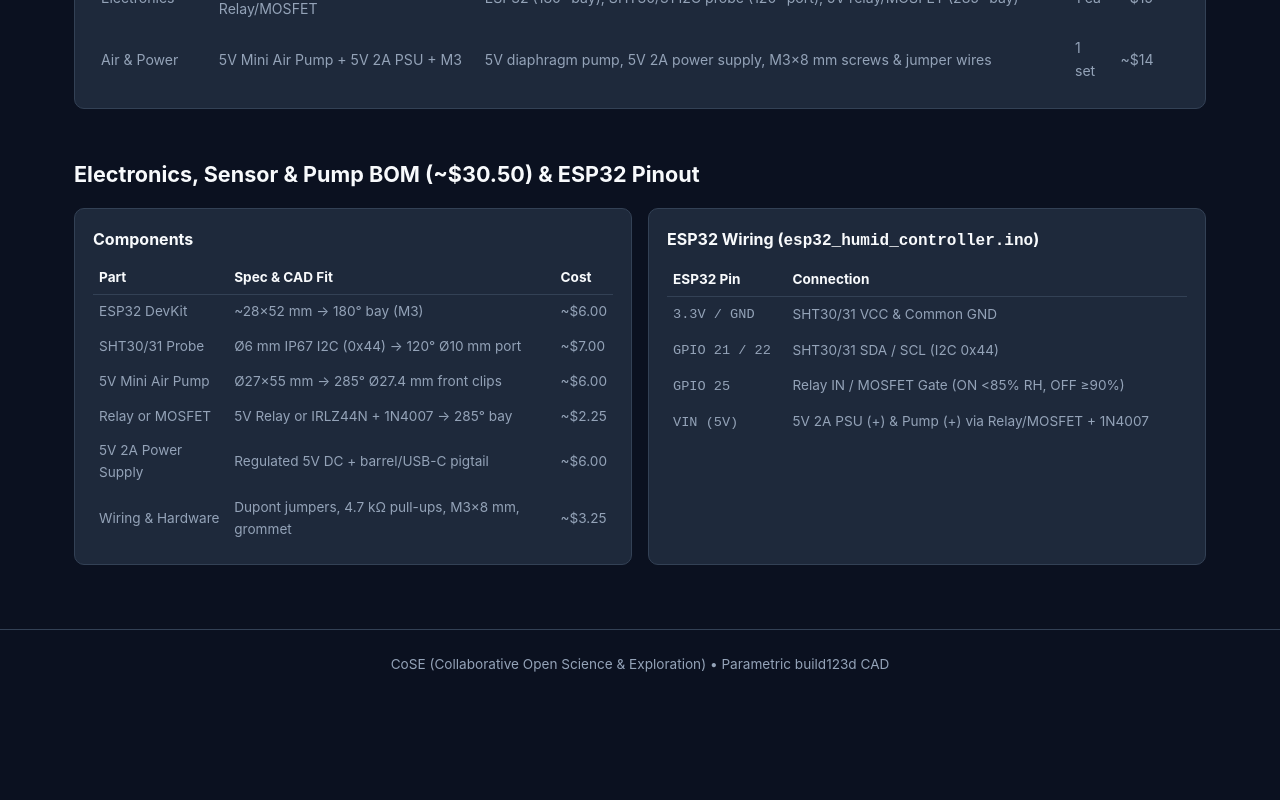
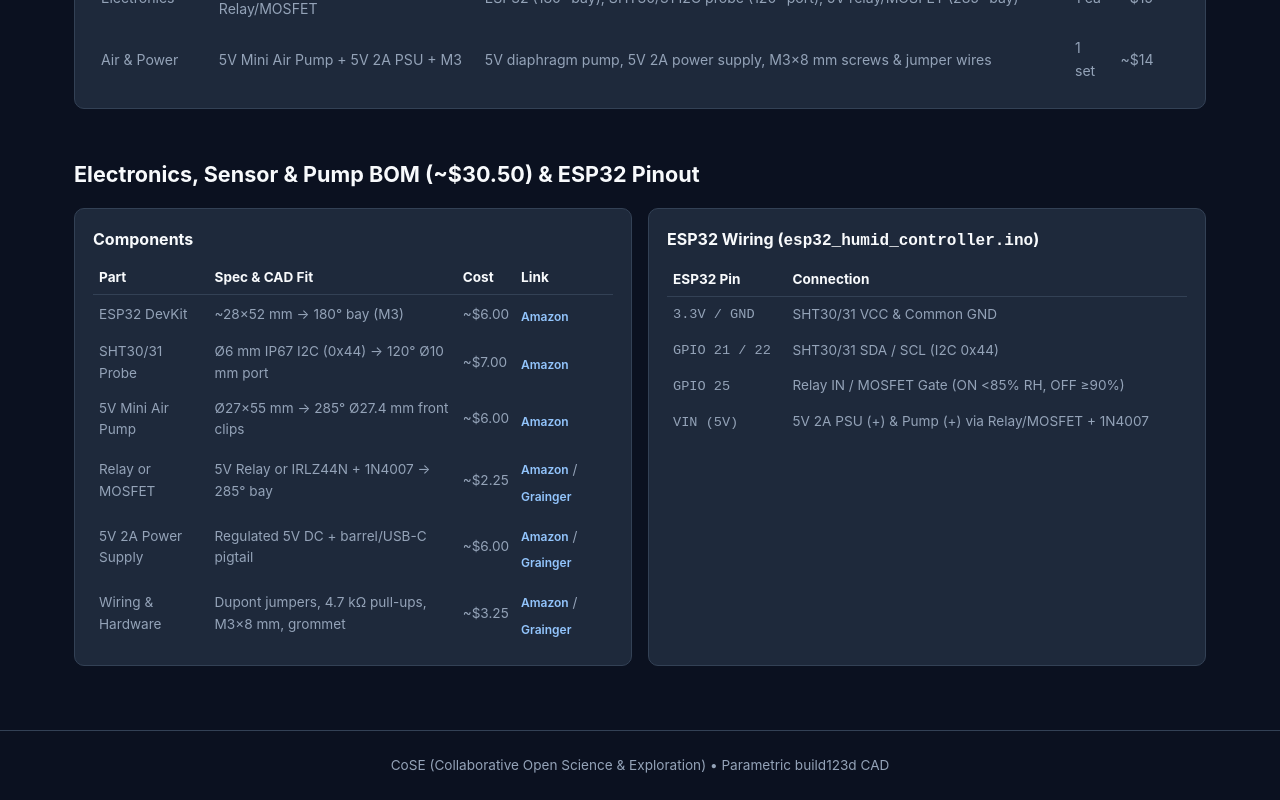
Before and after one commit to dr-richard-barker/cose-mycoponic-mvp, a plain HTML site: page docs/index.html in a window 1280 px wide. Shown: the part 2990-3790 px from the top of the page. Before the commit the page ends 3690 px from the top, so only its background shows below. Drawn offline with Linux system fonts and the light colour scheme.

Commit message:
Add Amazon and Grainger buy links to Electronics, Sensor & Pump BOM

```diff
--- a/docs/index.html
+++ b/docs/index.html
@@ -250,15 +250,16 @@
                 <th style="padding:6px;">Part</th>
                 <th style="padding:6px;">Spec &amp; CAD Fit</th>
                 <th style="padding:6px;">Cost</th>
+                <th style="padding:6px;">Link</th>
               </tr>
             </thead>
             <tbody style="color:var(--muted);">
-              <tr style="border-bottom:1px solid #1e293b;"><td style="padding:6px;">ESP32 DevKit</td><td style="padding:6px;">~28&times;52 mm &rarr; 180&deg; bay (M3)</td><td style="padding:6px;">~$6.00</td></tr>
-              <tr style="border-bottom:1px solid #1e293b;"><td style="padding:6px;">SHT30/31 Probe</td><td style="padding:6px;">Ø6 mm IP67 I2C (0x44) &rarr; 120&deg; Ø10 mm port</td><td style="padding:6px;">~$7.00</td></tr>
-              <tr style="border-bottom:1px solid #1e293b;"><td style="padding:6px;">5V Mini Air Pump</td><td style="padding:6px;">Ø27&times;55 mm &rarr; 285&deg; Ø27.4 mm front clips</td><td style="padding:6px;">~$6.00</td></tr>
-              <tr style="border-bottom:1px solid #1e293b;"><td style="padding:6px;">Relay or MOSFET</td><td style="padding:6px;">5V Relay or IRLZ44N + 1N4007 &rarr; 285&deg; bay</td><td style="padding:6px;">~$2.25</td></tr>
-              <tr style="border-bottom:1px solid #1e293b;"><td style="padding:6px;">5V 2A Power Supply</td><td style="padding:6px;">Regulated 5V DC + barrel/USB-C pigtail</td><td style="padding:6px;">~$6.00</td></tr>
-              <tr><td style="padding:6px;">Wiring &amp; Hardware</td><td style="padding:6px;">Dupont jumpers, 4.7 k&Omega; pull-ups, M3&times;8 mm, grommet</td><td style="padding:6px;">~$3.25</td></tr>
+              <tr style="border-bottom:1px solid #1e293b;"><td style="padding:6px;">ESP32 DevKit</td><td style="padding:6px;">~28&times;52 mm &rarr; 180&deg; bay (M3)</td><td style="padding:6px;">~$6.00</td><td style="padding:6px;"><a class="dl" href="https://www.amazon.com/s?k=ESP32+DevKit+WROOM-32" target="_blank">Amazon</a></td></tr>
+              <tr style="border-bottom:1px solid #1e293b;"><td style="padding:6px;">SHT30/31 Probe</td><td style="padding:6px;">Ø6 mm IP67 I2C (0x44) &rarr; 120&deg; Ø10 mm port</td><td style="padding:6px;">~$7.00</td><td style="padding:6px;"><a class="dl" href="https://www.amazon.com/s?k=SHT30+waterproof+I2C+temperature+humidity+sensor+probe" target="_blank">Amazon</a></td></tr>
+              <tr style="border-bottom:1px solid #1e293b;"><td style="padding:6px;">5V Mini Air Pump</td><td style="padding:6px;">Ø27&times;55 mm &rarr; 285&deg; Ø27.4 mm front clips</td><td style="padding:6px;">~$6.00</td><td style="padding:6px;"><a class="dl" href="https://www.amazon.com/s?k=5V+mini+diaphragm+air+pump+27mm" target="_blank">Amazon</a></td></tr>
+              <tr style="border-bottom:1px solid #1e293b;"><td style="padding:6px;">Relay or MOSFET</td><td style="padding:6px;">5V Relay or IRLZ44N + 1N4007 &rarr; 285&deg; bay</td><td style="padding:6px;">~$2.25</td><td style="padding:6px;"><a class="dl" href="https://www.amazon.com/s?k=5V+1+channel+optocoupler+relay+module" target="_blank">Amazon</a> / <a class="dl" href="https://www.grainger.com/search?searchQuery=IRLZ44N+MOSFET" target="_blank">Grainger</a></td></tr>
+              <tr style="border-bottom:1px solid #1e293b;"><td style="padding:6px;">5V 2A Power Supply</td><td style="padding:6px;">Regulated 5V DC + barrel/USB-C pigtail</td><td style="padding:6px;">~$6.00</td><td style="padding:6px;"><a class="dl" href="https://www.amazon.com/s?k=5V+2A+DC+power+supply+5.5x2.1mm" target="_blank">Amazon</a> / <a class="dl" href="https://www.grainger.com/search?searchQuery=5V+2A+power+supply" target="_blank">Grainger</a></td></tr>
+              <tr><td style="padding:6px;">Wiring &amp; Hardware</td><td style="padding:6px;">Dupont jumpers, 4.7 k&Omega; pull-ups, M3&times;8 mm, grommet</td><td style="padding:6px;">~$3.25</td><td style="padding:6px;"><a class="dl" href="https://www.amazon.com/s?k=M3x8mm+screws+dupont+jumper+wires" target="_blank">Amazon</a> / <a class="dl" href="https://www.grainger.com/search?searchQuery=M3+x+8mm+machine+screw" target="_blank">Grainger</a></td></tr>
             </tbody>
           </table>
         </div>
```
